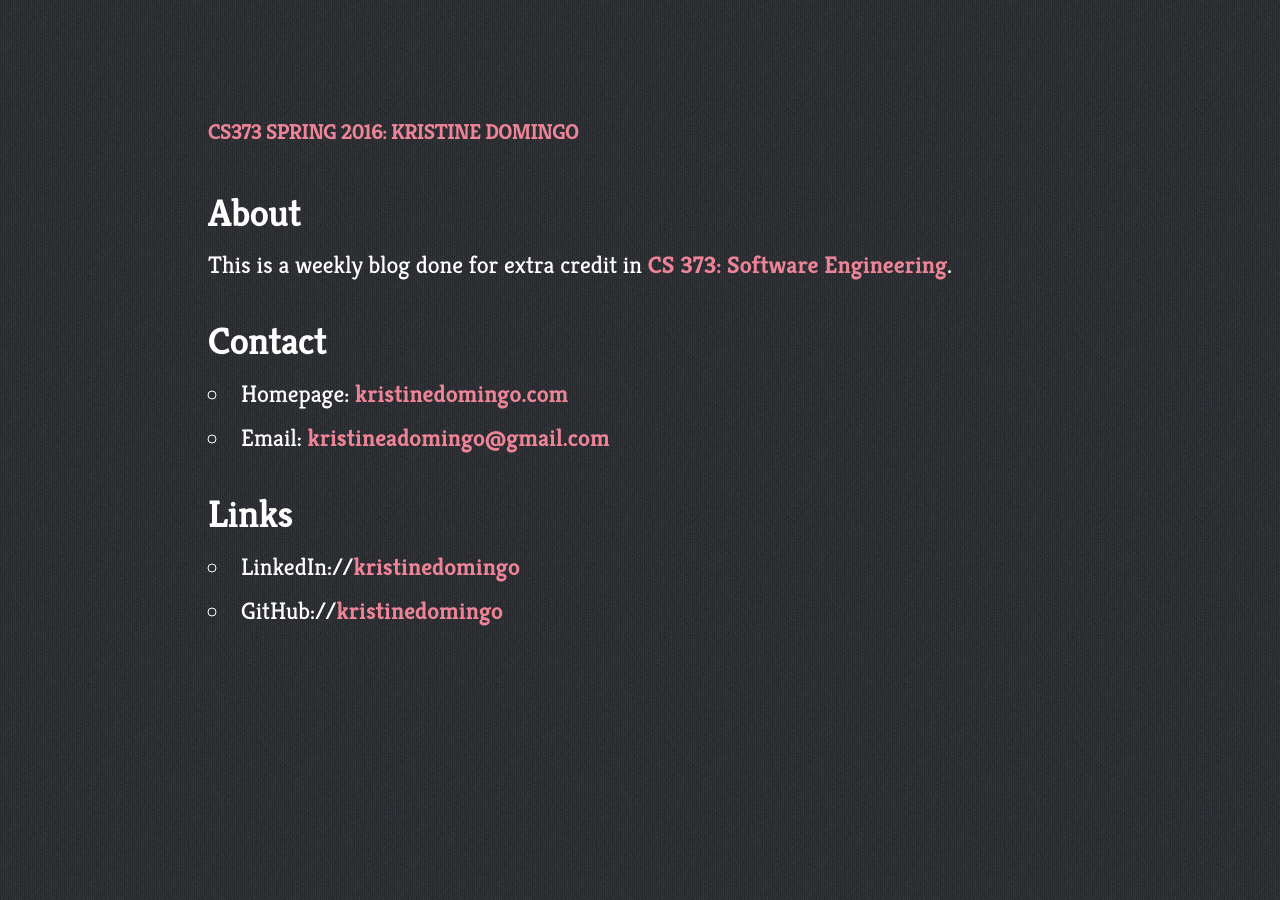
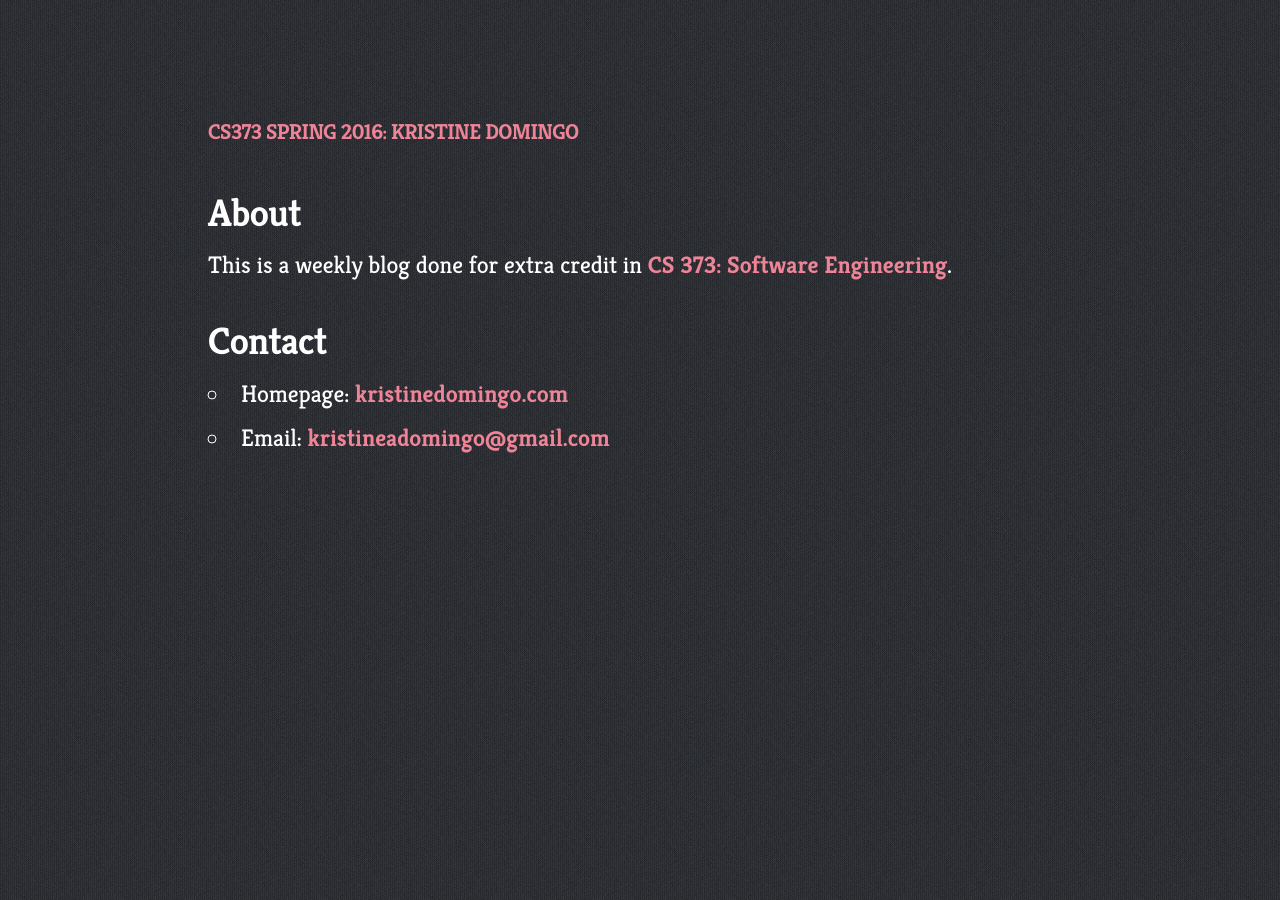
Before and after one commit to kristinedomingo/kristinedomingo.github.io, a Jekyll site: the page built from blog/about.md, in a window 1280 px wide. Built offline with Jekyll 4.4.1, drawn with Linux system fonts in a browser that asks for light colours; Markdown is read by kramdown in place of the engine named in the settings.

Commit message:
Removed links in about me

```diff
--- a/blog/about.md
+++ b/blog/about.md
@@ -9,7 +9,3 @@ This is a weekly blog done for extra credit in [CS 373: Software Engineering](ht
 ## Contact
 - Homepage: [kristinedomingo.com](http://kristinedomingo.com)
 - Email: [kristineadomingo@gmail.com](mailto:kristineadomingo@gmail.com)
-
-## Links
-- LinkedIn://[kristinedomingo](https://www.linkedin.com/in/kristinedomingo)
-- GitHub://[kristinedomingo](https://github.com/kristinedomingo)
```
